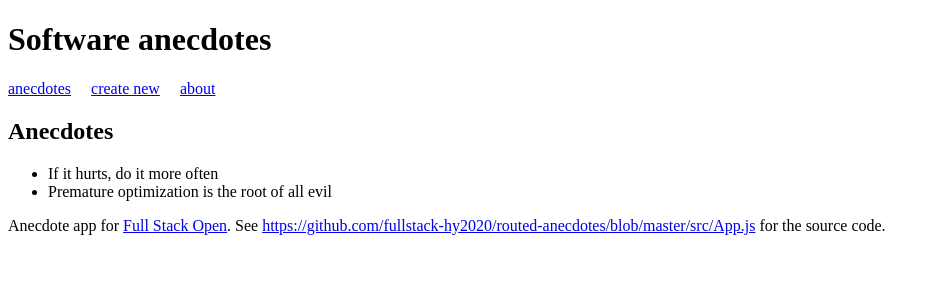
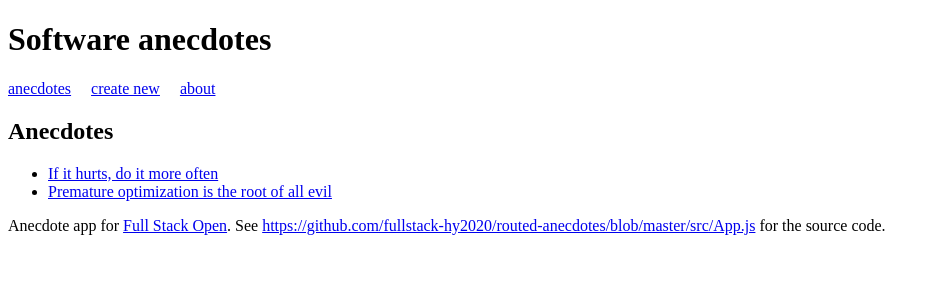
Before and after one commit to PinakeshwarVaishnav/full-stack-open-exercises, a React (Vite) app in the folder part7/routed-anecdotes/: page / in a window 1280 px wide. Shown: the top 300 px of the page, without its empty margins (0-936 px from the left). Built offline with nearby package versions, Linux system fonts and the light colour scheme.

Commit message:
complete exercise 7.2

```diff
--- a/part7/routed-anecdotes/src/App.jsx
+++ b/part7/routed-anecdotes/src/App.jsx
@@ -1,5 +1,5 @@
 import { useState } from 'react'
-import { BrowserRouter as Router, Link, Route, Routes } from 'react-router-dom'
+import { BrowserRouter as Router, Link, Route, Routes, useParams } from 'react-router-dom'
 
 const Menu = () => {
   const padding = {
@@ -18,10 +18,30 @@ const AnecdoteList = ({ anecdotes }) => (
   <div>
     <h2>Anecdotes</h2>
     <ul>
-      {anecdotes.map(anecdote => <li key={anecdote.id} >{anecdote.content}</li>)}
+      {anecdotes.map(anecdote =>
+        <li key={anecdote.id} >
+          <Link to={`/anecdotes/${anecdote.id}`}> {anecdote.content}</Link>
+        </li>)}
     </ul>
   </div>
 )
+
+const AnecdoteDetail = ({ anecdotes }) => {
+  const { id } = useParams()
+  const anecdote = anecdotes.find(anecdote => anecdote.id === Number(id))
+
+  if (!anecdote) {
+    return <div>Anecdote not found</div>
+  }
+
+  return (
+    <div>
+      <h1>{anecdote.content}</h1>
+      <li>has {anecdote.votes} votes</li>
+      <li>for more info see <Link to={anecdote.info}> {anecdote.info}></Link></li>
+    </div >
+  )
+}
 
 const About = () => (
   <div>
@@ -101,7 +121,6 @@ const App = () => {
       id: 2
     }
   ])
-
   const [notification, setNotification] = useState('')
 
   const addNew = (anecdote) => {
@@ -134,6 +153,7 @@ const App = () => {
             <Route path="/anecdotes" element={<AnecdoteList anecdotes={anecdotes} />} />
             <Route path="/create" Component={CreateNew} />
             <Route path='/about' Component={About} />
+            <Route path='/anecdotes/:id' element={<AnecdoteDetail anecdotes={anecdotes} />} />
           </Routes>
         </div>
       </Router>
```
